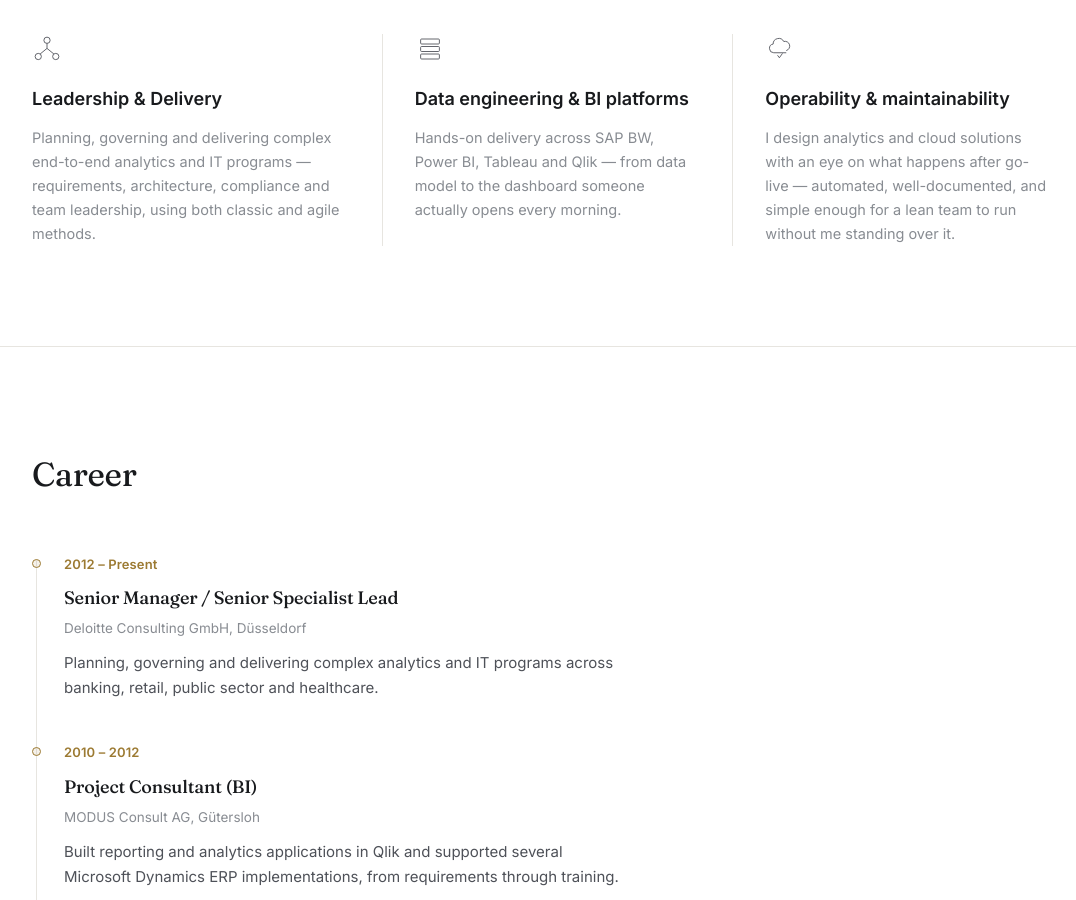
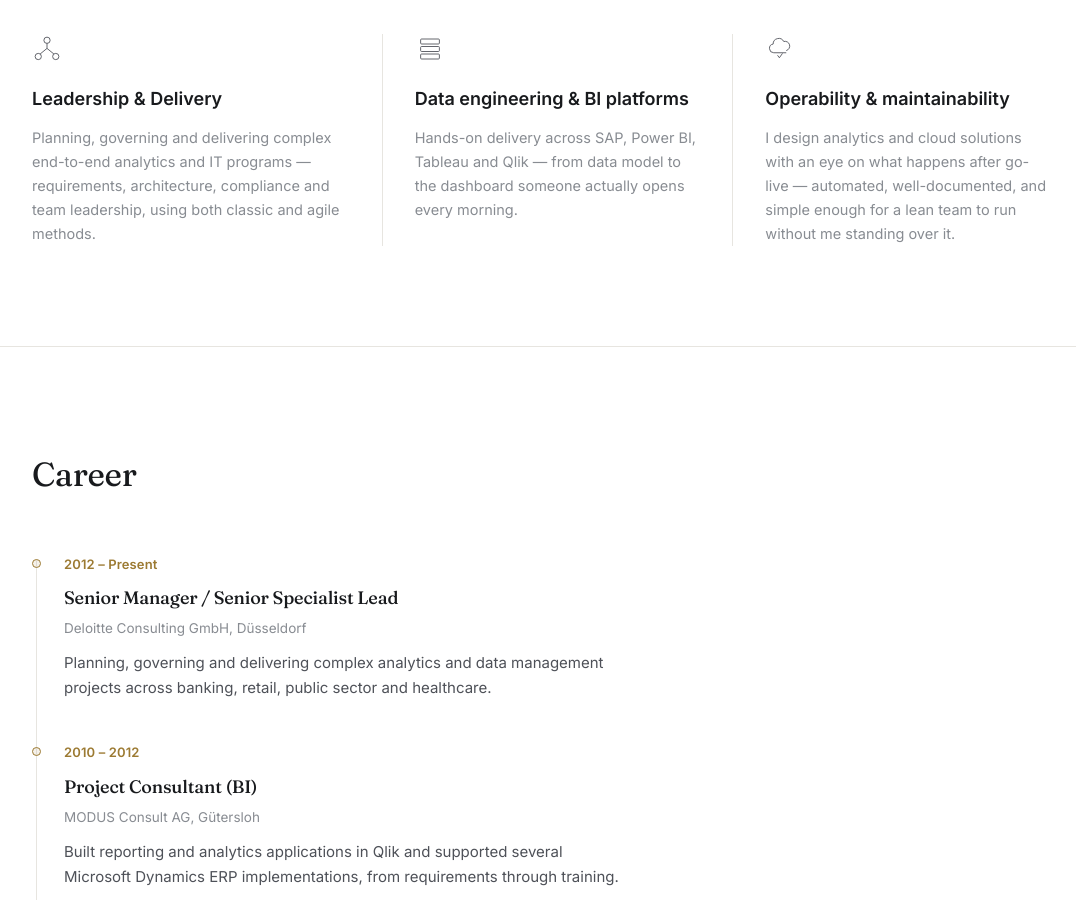
Before and after one commit to m8ai/m8ai.github.io, a plain HTML site: page index.html in a window 1280 px wide. Shown: the part 1320-2220 px from the top of the page, without its empty margins (82-1158 px from the left). Drawn offline with Linux system fonts and the light colour scheme.

Commit message:
Add files via upload

```diff
--- a/index.html
+++ b/index.html
@@ -235,7 +235,7 @@
       <div class="hero__content">
         <h1>hi, <span style="color: #9c7a32;">Alex</span> here.</h1>
         <p class="hero__lead">I build data and analytics solutions for clients at Deloitte by day, and geek out at tech stuff by night. Occasionally both happen at the same time.</p>
-        <p class="hero__personal">no grand origin story. no life-changing hackathon. In my free time I'm a dad, I cycle and I play way too many battle royale video games.</p>
+        <p class="hero__personal">No grand origin story. No life-changing hackathon. In my free time I'm a dad, I cycle and I play way too many battle royale video games.</p>
 
       </div>
       <div class="hero__graphic" id="heroGraphic">
@@ -290,7 +290,7 @@
             <rect x="9" y="32" width="30" height="8" rx="1.5"></rect>
           </svg>
           <h3>Data engineering &amp; BI platforms</h3>
-          <p>Hands-on delivery across SAP BW, Power BI, Tableau and Qlik — from data model to the dashboard someone actually opens every morning.</p>
+          <p>Hands-on delivery across SAP, Power BI, Tableau and Qlik — from data model to the dashboard someone actually opens every morning.</p>
         </div>
         <div class="focus-item">
           <svg class="focus-icon" viewBox="0 0 48 48" fill="none" stroke="currentColor" stroke-width="1.4">
@@ -316,7 +316,7 @@
           <div class="timeline__year">2012 – Present</div>
           <h4>Senior Manager / Senior Specialist Lead</h4>
           <div class="timeline__place">Deloitte Consulting GmbH, Düsseldorf</div>
-          <p>Planning, governing and delivering complex analytics and IT programs across banking, retail, public sector and healthcare.</p>
+          <p>Planning, governing and delivering complex analytics and data management projects across banking, retail, public sector and healthcare.</p>
         </div>
         <div class="timeline__item">
           <span class="timeline__dot"></span>
```
